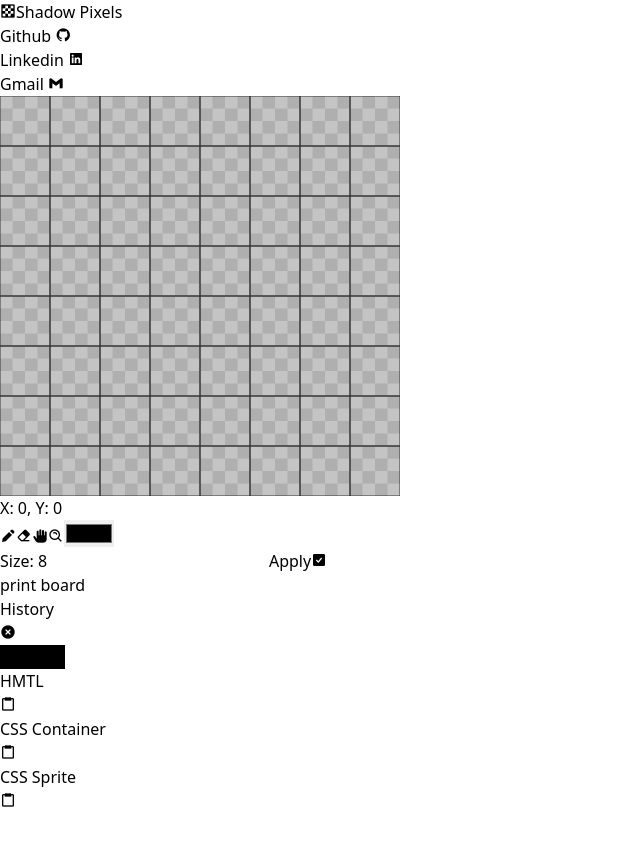
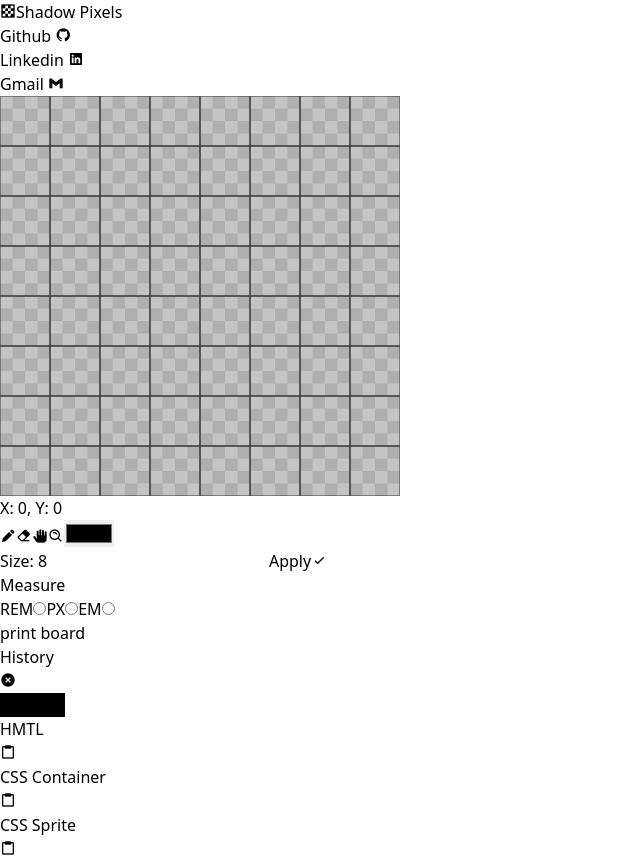
Before and after one commit to Cesar-CARV/shadowPixels, a React (Vite) app: page / in a window 1280 px wide. Shown: the whole page, without its empty margins (0-640 px from the left). Before the commit the page ends 813 px from the top, so only its background shows below. Built offline with nearby package versions, Linux system fonts and the light colour scheme.

Commit message:
Se agrego la funcionalida de poder cambiar entre px rem y em

```diff
--- a/src/App.jsx
+++ b/src/App.jsx
@@ -5,9 +5,10 @@ import History from './components/History';
 import ToolButton from './components/ToolButton';
 import ColorButton from './components/ColorButton';
 import CanvasControls from './components/CanvasControls';
-import TOOLS from './utility/Tools';
 import ConvertBoardToCss from './utility/ConverBoarToCss';
 import CodeBlock from './components/CodeBlock';
+import TOOLS from './utility/Tools';
+import MEASURES from './utility/Measures';
 import './App.css';
 
 function App() {
@@ -17,10 +18,7 @@ function App() {
   const [board, setBoard] = useState([]);
   const [sizeBorad, setSizeBoard] = useState(8);
   const [spriteComponent, setSpriteComponent] = useState([]);
-
-  useEffect(()=> {
-    console.log(`${spriteComponent.html}\n${spriteComponent.container}\n${spriteComponent.sprite}`);
-  },[spriteComponent]);
+  const [measure, setMeasure] = useState(MEASURES.REM);
 
   // canvas
   const getBoard = newboard => {
@@ -50,17 +48,21 @@ function App() {
   }
 
   // controles
-  const onApply = newsize => {
+  const changeSize = newsize => {
     const dialogResult = confirm("¿Seguro de cambiar el tamaño del board?, esto borrara todo lo que este en el");
     if (!dialogResult) return;
 
     setSizeBoard(newsize);
   }
 
+  const changeMeasure = newMeasure => {
+    setMeasure(newMeasure);
+  }
+
   // convertir el board a css
   const convertBoardToCSs = () => {
     const convertBoard = new ConvertBoardToCss(board);
-    const measure = convertBoard.MESURES.EM;
+    // const measure = convertBoard.MESURES.EM;
     const shadowsList = convertBoard.getComponent(measure);
     setSpriteComponent(shadowsList);
   }
@@ -89,7 +91,7 @@ function App() {
           </div>
 
           {/* Form size */}
-          <CanvasControls onApply={onApply} />
+          <CanvasControls changeSize={changeSize} changeMeasure={changeMeasure}/>
           <button className="bg-indigo-700 text-white px-4 py-2" onClick={convertBoardToCSs}>print board</button>
 
           {/* History */}
--- a/src/components/CanvasControls.jsx
+++ b/src/components/CanvasControls.jsx
@@ -1,9 +1,10 @@
 import { useState } from "react";
+import MEASURES from '../utility/Measures';
 
-function CanvasControls({ onApply }) {
-    const callback = onApply;
+function CanvasControls({ changeSize, changeMeasure }) {
     const SIZELIMIT = 32;
     const [sizeValue, setSizeValue] = useState(8);
+    const [measure, setMeasure] = useState(MEASURES.REM);
 
     const handleChange = e => {
         let newValue = e.target.value
@@ -22,10 +23,16 @@ function CanvasControls({ onApply }) {
         if (sizeValue === "") return;
         if (parseInt(sizeValue) === 0) return;
 
-        callback(sizeValue);
+        changeSize(sizeValue, measure);
+    }
+
+    const handleClick = e => {
+        setMeasure(e.target.value);
+        changeMeasure(e.target.value);
     }
 
     return (
+        <section>
             <form onSubmit={handleSubmit}>
                 <label htmlFor="">
                     <span>Size: </span>
@@ -40,9 +47,26 @@ function CanvasControls({ onApply }) {
                 </label>
                 <button type="submit">
                     <span>Apply</span>
-                <i className='bx bxs-check-square'></i>
+                    <i className='bx bx-check'></i>
                 </button>
             </form>
+            <div className="flex gap-4">
+                <p>Measure</p>
+                <label>
+                    <span>REM</span>
+                    <input type="radio" name="measure" value={MEASURES.REM} onClick={handleClick} />
+                </label>
+                <label>
+                    <span>PX</span>
+                    <input type="radio" name="measure" value={MEASURES.PX} onClick={handleClick} />
+                </label>
+                <label>
+                    <span>EM</span>
+                    <input type="radio" name="measure" value={MEASURES.EM} onClick={handleClick} />
+                </label>
+
+            </div>
+        </section>
     )
 }
 
--- a/src/components/CodeBlock.jsx
+++ b/src/components/CodeBlock.jsx
@@ -16,7 +16,7 @@ function CodeBlock({ code, title }) {
             <header className="p-4 flex justify-between items-center bg-gray-900">
                 <h4>{title}</h4>
                 <button onClick={handleClick}>
-                    {copied ? <i class='bx bxs-check-square'></i> : <i class='bx bx-clipboard'></i>}
+                    {copied ? <i className='bx bxs-check-square'></i> : <i className='bx bx-clipboard'></i>}
                 </button>
             </header>
             <div className="p-4">
--- a/src/utility/ConverBoarToCss.js
+++ b/src/utility/ConverBoarToCss.js
@@ -1,7 +1,9 @@
+import MEASURES from './Measures';
+
 class ConvertBoardToCss {
     constructor(board) {
         this.board = board;
-        this.MESURES = { PX: 'px', REM: 'rem', EM: 'em' };
+        this.MEASURES = MEASURES;
     }
 
     #convertBoardToList = () => {
@@ -19,13 +21,13 @@ class ConvertBoardToCss {
 
     #getShadows = measure => {
         const list = this.#convertBoardToList().filter(pixel => pixel.color !== "transparent");
-        const pxRemEm = measure === this.MESURES.PX ? this.MESURES.PX : measure === this.MESURES.REM ? this.MESURES.REM : this.MESURES.EM;
+        const pxRemEm = measure === this.MEASURES.PX ? this.MEASURES.PX : measure === this.MEASURES.REM ? this.MEASURES.REM : this.MEASURES.EM;
         const shadowsList = list.map((pixel, i) => `${pixel.x + pxRemEm} ${pixel.y + pxRemEm} ${pixel.color}`);
         return shadowsList;
     }
 
     #getSpriteCss = (measure, shadows) => {
-        return `.sprite {\n\twidth: 1${measure};\n\theight: 1${measure};\n\tbackground-color: ${this.board[0][0]};\n\tbox-shadow: ${shadows.join(',')};\n}`;
+        return `.sprite {\n\twidth: 1${measure};\n\theight: 1${measure};\n\tbackground-color: ${this.board[0][0]};\n\tbox-shadow: ${shadows.join(', ')};\n}`;
     }
 
     #getSpriteContainerCss = measure => {
--- /dev/null
+++ b/src/utility/Measures.js
@@ -0,0 +1,7 @@
+const MEASURES = {
+    PX: 'px',
+    REM: 'rem',
+    EM: 'em'
+};
+
+export default MEASURES;
```
Lines whose indentation alone changed are shown as unchanged.
